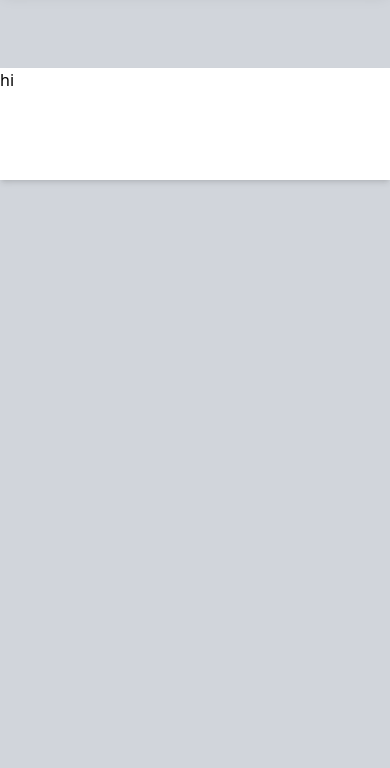
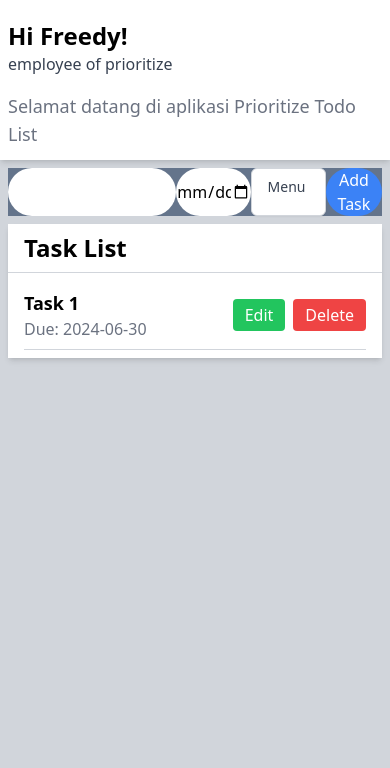
Before and after one commit to freedyest/mission4, a plain HTML site: page index.html in a window 390 px wide. Shown: the part 76-844 px from the top of the page. Drawn offline with Linux system fonts and the light colour scheme.

Commit message:
mobile  base commit

```diff
--- a/index.html
+++ b/index.html
@@ -9,7 +9,7 @@
 <body class="bg-gray-300">
 <!--header-->
 <header>
-    <div class=" top-0 left-0 w-full h-16 bg-white shadow-lg flex justify-between">
+    <div class=" top-0 left-0 w-full h-16 bg-white shadow-lg flex justify-between border-b border-gray-300">
         <img src="img/logo1.png" alt="logo" class="h-12 mt-2 w-1/3 md:w-32">
         <div class="flex justify-end items-center w-1/2 py-2">
             <p class="text-gray-500 hover:underline">Freedy estiawan</p>
@@ -20,10 +20,38 @@
 
 <!--profilcard-->
 <section id="profilcard">
-    <div class="bg-white shadow-md h-28 mt-20">
-        <p>hi</p>
+    <div class="bg-white shadow-md h-auto py-8 px-2 mt-0 pb-3">
+        <h1 class="text-2xl font-bold">Hi Freedy!</h1>
+        <h2 class="text-gray-700">employee of prioritize</h2>
+        <p class="text-lg text-gray-500 mt-4">Selamat datang di aplikasi Prioritize Todo List</p>
     </div>
 </section>
+<section id="inputtask">
+    <div class="bg-slate-500 mx-2 my-2 flex">
+        <input type="text" id="inputtask" class="w-3/5 rounded-full"></input>
+        <input type="date" class="w-1/5 rounded-full">
+            <button id="dropdownButton" class="inline-flex justify-center w-1/5 rounded-md border border-gray-300 shadow-sm px-4 py-2 bg-white text-sm font-medium text-gray-700 hover:bg-gray-50">
+      Menu
+      <svg class="-mr-1 ml-2 h-5 w-5" xmlns="http://www.w3.org/2000/svg" fill="none" viewBox="0 0 24 24" stroke="currentColor">
+        <path stroke-linecap="round" stroke-linejoin="round" stroke-width="2" d="M19 9l-7 7-7-7" />
+      </svg>
+    </button>
+        <button class="bg-blue-500 rounded-full text-white w-1/5">Add Task
+    </div>
+</section id="tasklist">
+    <div class="bg-white mx-2 my-2 h-auto shadow-md">
+        <h1 class="text-2xl font-bold px-4 py-2">Task List</h1>
+        <div class="border-t border-gray-300"></div>
+        <div class="px-4 py-2">
+            <div class="flex justify-between items-center border-b border-gray-300 py-2">
+                <div>
+                    <h2 class="text-lg font-semibold">Task 1</h2>
+                    <p class="text-gray-500">Due: 2024-06-30</p>
+                </div>
+                <div class="flex space-x-2">
+                    <button class="bg-green-500 text-white px-3 py-1 rounded">Edit</button>
+                    <button class="bg-red-500 text-white px-3 py-1 rounded">Delete</button>
 
+    </div>
 </body>
 </html>
```
Also changed, not shown: src/output.css.
